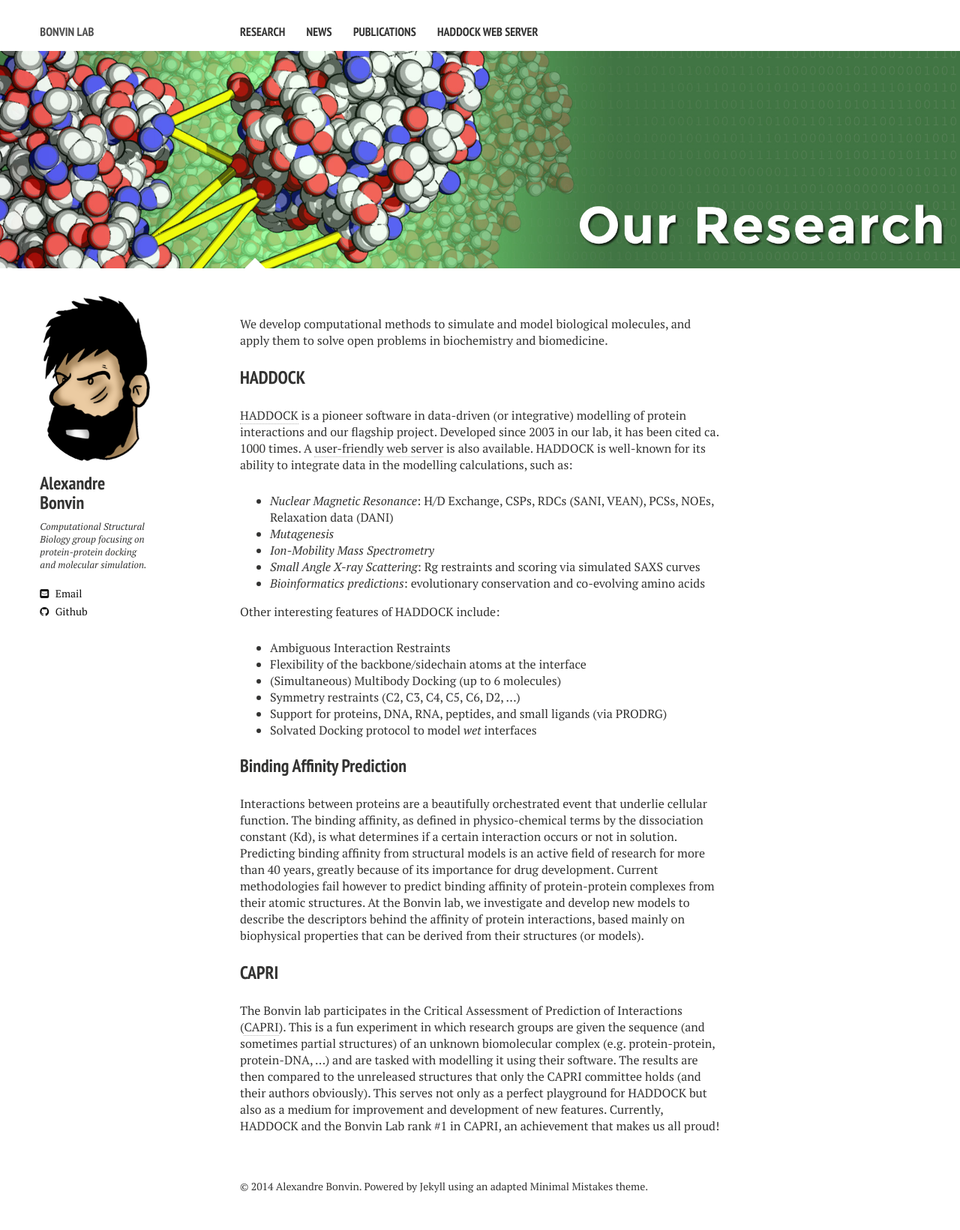
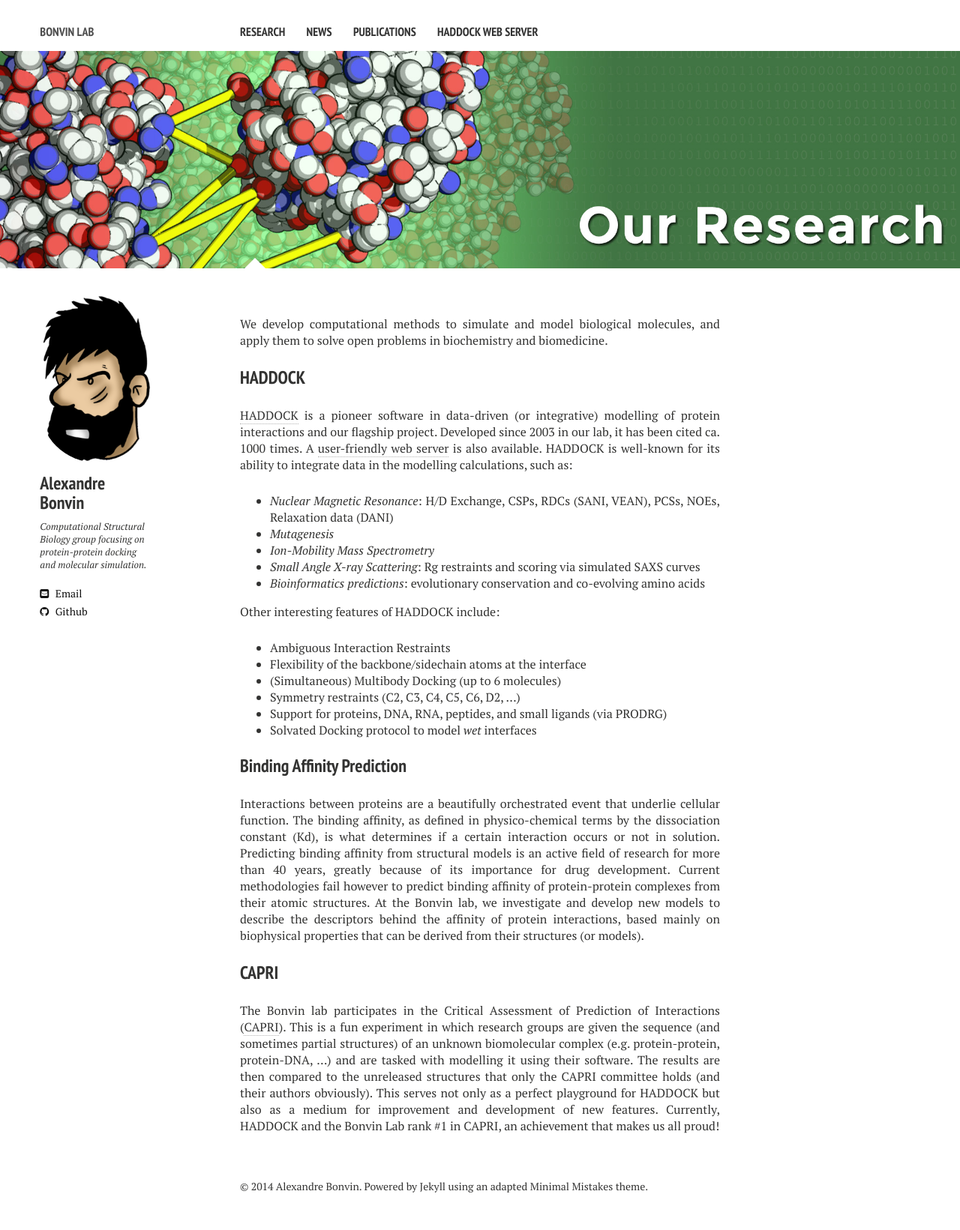
Before and after one commit to ezgikaraca/joaorodrigues.github.io, a Jekyll site: the page built from research/index.md, in a window 1280 px wide. Shown: the whole page at 75% size. Built offline with Jekyll 4.4.1, drawn with Linux system fonts in a browser that asks for light colours; nearby versions of some CDN libraries.

Commit message:
Justify text in pages

```diff
--- a/_sass/page.scss
+++ b/_sass/page.scss
@@ -421,6 +421,8 @@ $button-size: 1.5rem;
 	li > a.reversefootnote {
 		border-bottom-width: 0;
 	}
+    // Justify Text
+    text-align: justify;
 }
 .toc {
 	display: none;
```
